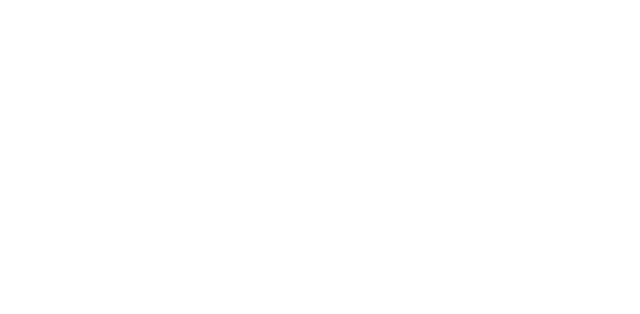
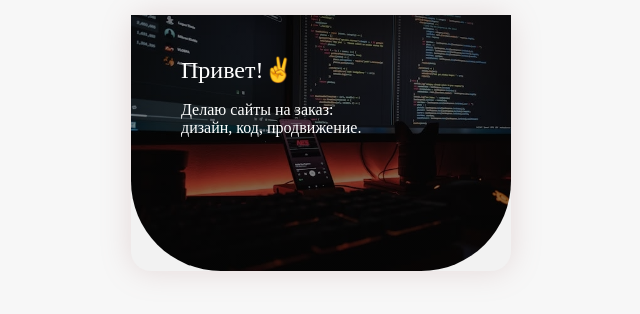
Before and after one commit to IvanFedotov333/taplink, a plain HTML site: page index.html in a window 1280 px wide. Shown: the whole page, without its empty margins (319-959 px from the left). Drawn offline with Linux system fonts and the light colour scheme; a web font is replaced by a local one.

Commit message:
add: header styles

```diff
--- a/css/style.css
+++ b/css/style.css
@@ -1,3 +1,34 @@
 * {
   box-sizing: border-box;
 }
+body {
+  background-color: #f7f7f7;
+  padding: 15px;
+  font-family: "Alice", serif;
+}
+.page-wrapper {
+  max-width: 380px;
+  margin: auto;
+  box-shadow: 0 0 30px 0 rgba(176, 127, 127, 0.25);
+  background: #f2f2f2;
+  border-radius: 20px;
+}
+.header {
+  color: #fff;
+  padding: 42px 50px 207px;
+  background:
+    linear-gradient(rgba(0, 0, 0, 0.5), rgba(0, 0, 0, 0.5)),
+    url(../img/header-bg.png) no-repeat center / cover;
+  border-radius: 0 0 90px 90px;
+  height: 256px;
+}
+.hello {
+  font-size: 24px;
+  font-weight: 400;
+  line-height: auto;
+}
+.hello-text {
+  font-size: 16px;
+  font-weight: 400;
+  line-height: auto;
+}
--- a/index.html
+++ b/index.html
@@ -1,14 +1,28 @@
-<!DOCTYPE html>
+<!doctype html>
 <html lang="ru">
   <head>
-  <meta charset="UTF-8">
-  <meta name="viewport" content="width=device-width, initial-scale=1.0">
-  <link rel="stylesheet" href="css/normalize.css">
-  <link rel="stylesheet" href="css/style.css">
+    <meta charset="UTF-8" />
+    <meta name="viewport" content="width=device-width, initial-scale=1.0" />
+    <link rel="preconnect" href="https://fonts.googleapis.com" />
+    <link rel="preconnect" href="https://fonts.gstatic.com" crossorigin />
+    <link
+      href="https://fonts.googleapis.com/css2?family=Alice&display=swap"
+      rel="stylesheet"
+    />
+    <link rel="stylesheet" href="css/normalize.css" />
+    <link rel="stylesheet" href="css/style.css" />
     <title>Иван Федотов</title>
   </head>
   <body>
-
+    <div class="page-wrapper">
+      <header class="header">
+        <span class="hello">Привет!✌️</span>
+        <p class="hello-text">
+          Делаю сайты на заказ: <br />
+          дизайн, код, продвижение.
+        </p>
+      </header>
+    </div>
     <script src="js/main.js"></script>
   </body>
 </html>
```
Also changed, not shown: img/header-bg.png (added). Lines whose indentation alone changed are shown as unchanged.
